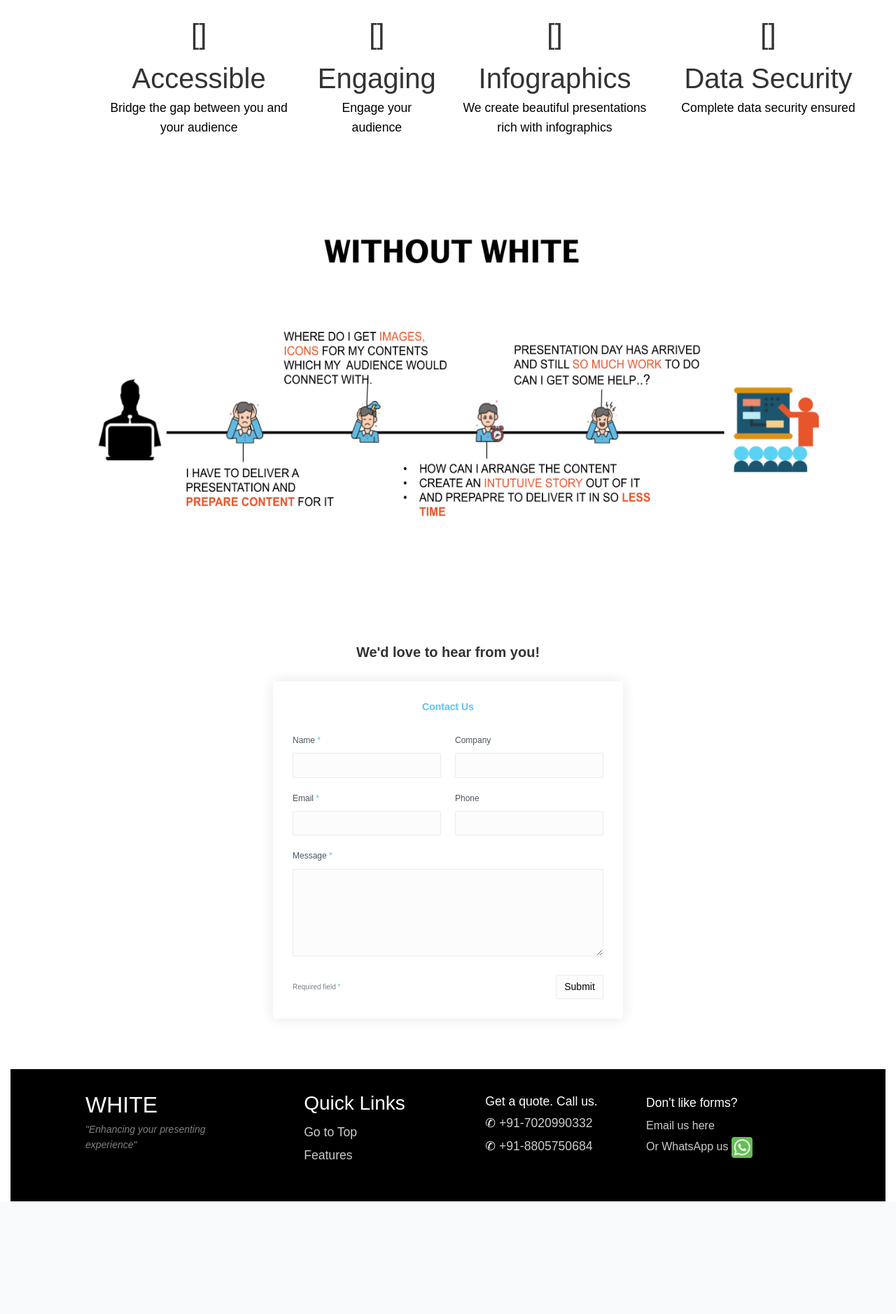
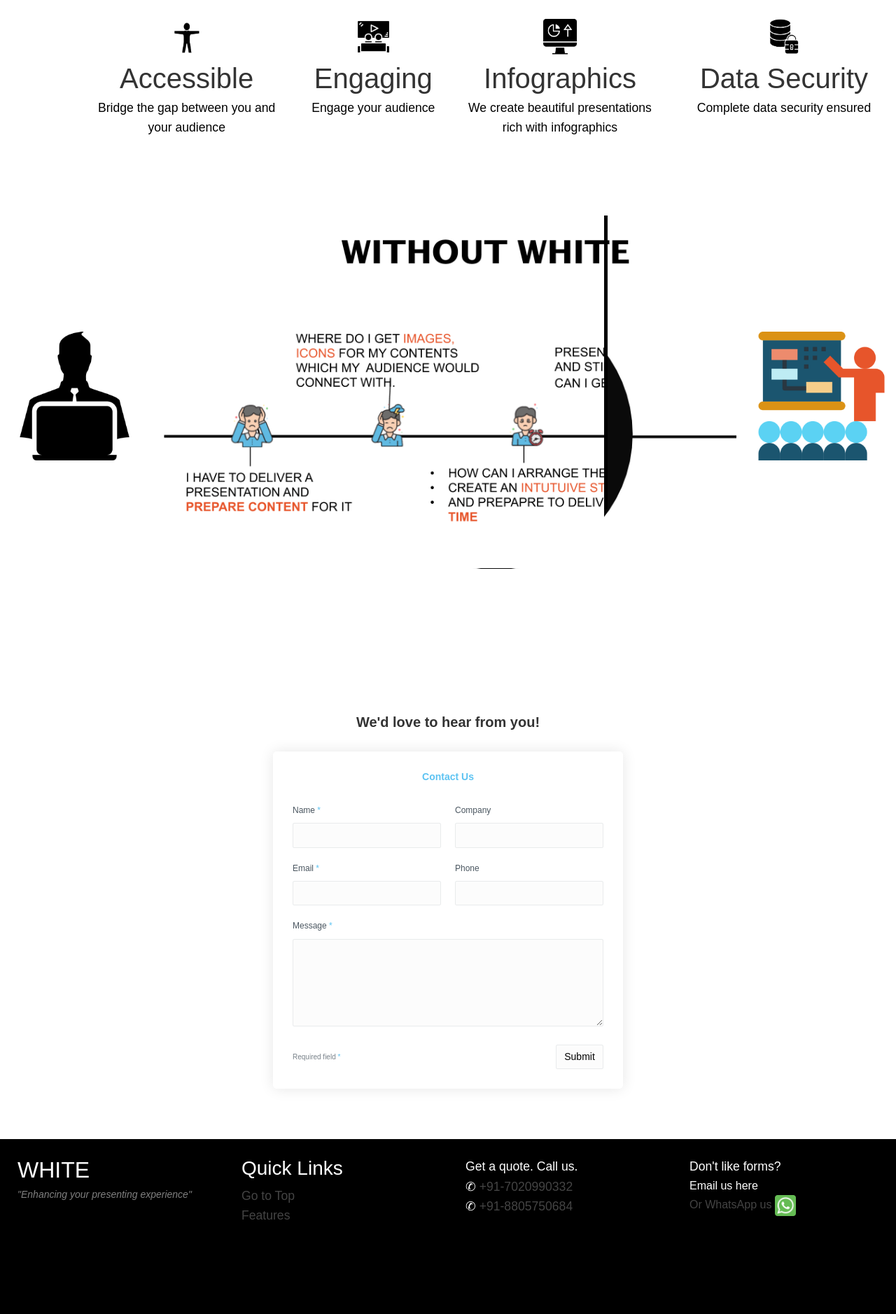
Before and after one commit to WHITE-website/White, a Django app: page / in a window 1280 px wide. Shown: the part 918-2796 px from the top of the page at 70% size. Before the commit the page ends 2635 px from the top, so only its background shows below. Run offline with Django 3.2, Linux system fonts and the light colour scheme; some libraries are stand-ins or nearby versions; some web fonts are replaced.

Commit message:
animation and footer update

```diff
--- a/static/home1.css
+++ b/static/home1.css
@@ -15,6 +15,7 @@ body {
     line-height: 1.6;
     color: #333;
     font-size: 1.1rem;
+    overflow-x: hidden;
 }
 
 h1{
@@ -39,7 +40,6 @@ ul {
 
 .container1 {
     max-width: 1100px;
-
     overflow: hidden;
     padding: 0 2rem;
 }
@@ -51,36 +51,66 @@ ul {
     color: var(--primary-color);
 }
 
+/*For with and without*/
+.one .row{
+    margin: 0px;
+}
+.imagesection {
+    position: relative;
+    width: 100%;
+    min-height:600px;
+    overflow: hidden;
+  }
+   .imagea {
+    position: absolute;
+    overflow: hidden;
+  }
 
-/*baadme copy kiya hua*/
+  .imagea.secondimg .final-image {
+    transform: skew(0deg);
+    margin-left: 900px;
+  }
 
-.image-container{
-    height: 500px;
-    width: 1080px;
-    position: relative;
-    border: 0px solid black;
-}
+  .imagea.secondimg {
+    transform: skew(0deg);
+    margin-left: -900px;
+    width: calc(50vw + 900px);
+    border: 5px solid black;
+    border-top: 0px;
+    background-clip: content-box; /* so that the background color is not below the border */
+    border-image: linear-gradient(to bottom, #000 70%, rgba(0,0,0,0) 70%); /* to top - at 50% transparent */
+    border-image-slice: 1;
+  }
 
-.image-container img{
-    height: 100%;
-    width: 100%;
-}
+   .imagea.firstimg {
+    border: 5px solid white;
+    border-top: none;
+  }
 
-.transition-image{
-    position: absolute;
-    top: 0px;
-    left: 0px;
-    opacity: 0;
-    transition: opacity 1s ease;
-}
+   .imagea .final-image {
+    height: 600px;
+  }
 
-.transition-image:hover {
-    opacity: 1;
-}
+   .imagea img {
+    width: 900px;
+  }
 
-/*ends*/
+  /* carousal */
+  .carousel-indicators li{
+      background-color: #839192;
+      width: 10px;
+      height: 10px;
+      border-radius: 100%;
+  }
 
-.section-footer {
+  .container-fluid{
+   padding: 0;
+   overflow: hidden;
+  }
+  /*End*/
+
+
+/* .section-footer {
     background-color: #000000;
     color: #fff;
     padding: 2rem 0;
@@ -109,7 +139,7 @@ ul {
 .section-footer a > i {
     color: #555;
 
-}
+} */
 
 .email-form {
     width: 100%;
@@ -185,6 +215,28 @@ ul {
     background-color: var(--overlay-color);
 }
 
+/* Footer new */
+.footer{
+	background: #303036;
+	color: #d3d3d3;
+	position: relative;
+}
+
+.footer .footer-content {
+	height: 250px;
+	display: flex;
+	font-family: "Poppins", sans-serif;
+}
+
+.footer .footer-content .footer-section{
+	flex:1;
+    padding: 25px;
+}
+
+.footer .footer-content .footer-section p{
+	color: #777777;
+}
+
 @media (max-width: 700px) {
     .section-a .container1 {
         grid-template-columns: 1fr;
@@ -204,16 +256,18 @@ ul {
         margin: auto;
     }
 
-    .section-footer {
-        padding: 2rem 0;
+    .footer .footer-content .footer-section.links{
+        display: none;
     }
-    .section-footer .container1 {
-        grid-template-columns: 1fr;
+
+    .footer .footer-content{
+        display: grid;
+        height: 400px;
         text-align: center;
     }
 
-    .section-footer div:nth-child(2),
-    .section-footer div:nth-child(3) {
-        display: none;
+    .footer .footer-content .footer-section{
+        border: none;
+        padding: 10px;
     }
 }
--- a/templates/home1.html
+++ b/templates/home1.html
@@ -33,11 +33,24 @@
         @media (max-width: 978px) {
             .container-fluid {
                 padding: 0;
-                margin: 5px;
+                /* margin: 5px;
+                margin-bottom: 0px; */
             }
         }
     </style>
 
+    <script>
+        document.addEventListener('DOMContentLoaded', function(){
+            let banner = document.getElementById('box');
+            let devLayer = banner.querySelector('.secondimg');
+            let delta = 0;
+
+            banner.addEventListener('mousemove', function(e){
+                delta = (e.clientX - window.innerWidth / 2) * 0.5;
+                devLayer.style.width = e.clientX + 1000 + delta + 'px';
+            });
+        })
+    </script>
 </head>
 
 <body>
@@ -132,24 +145,24 @@
         <div class="container2 row mx-auto" style="text-align: center">
             <div class="col-xl-1 d-none d-lg-block"> </div>
             <div class="col1 col-xl-3 col-md-6 mx-auto pt-2" style="text-align: center">
-                <h1 class="icon">[]</h1>
+                <h1 class="icon"><img src="{% static 'Accessible.png' %}" style="width:65%;height:65%;"></h1>
                 <h1 style="text-align: center">Accessible</h1>
                 <p style="color: #000000">Bridge the gap between you and your audience</p>
             </div>
             <div class="col1 col-xl-2 col-md-6 mx-auto pt-2">
-                <h1 class="icon" style="align-content: center">[]</h1>
+                <h1 class="icon" style="align-content: center"><img src="{% static 'watching_tv.png' %}" style="width:60%;height:60%;"></h1>
                 <h1>Engaging</h1>
                 <p style="color: #000000">Engage your audience</p>
             </div>
             <div class="col1 col-xl-3 col-md-6 mx-auto pt-2">
-                <h1 class="icon">[]</h1>
+                <h1 class="icon"><img src="{% static 'infographic.png' %}" style="width:65%;height:60%;"></h1>
                 <h1>Infographics</h1>
                 <p style="color: #000000">We create beautiful presentations rich with infographics</p>
             </div>
             <div class="responsivegroup"></div>
 
             <div class="col1 col-xl-3 col-md-6 mx-auto pt-2">
-                <h1 class="icon">[]</h1>
+                <h1 class="icon"><img src="{% static 'data_security.png' %}" style="width:65%;height:60%;"></h1>
                 <h1>Data Security</h1>
                 <p style="color: #000000">Complete data security ensured</p>
             </div>
@@ -160,10 +173,58 @@
 
     <div class="presentation mt-5 pt-5" id="WhyUs">
         <div id="container12" class="presentation2">
-            <div class="box one">
-                <div class="image-container mx-auto">
-                    <img src="{% static 'without.png' %}" align="center" class="img-fluid">
-                    <img src="{% static 'with.png' %}" align="center" class="img-fluid transition-image">
+            <div class="one" id="box">
+                <div class="row w-100">
+                    <div class="col-2" style="padding-top: 13%;">
+                    <img src="{% static 'teach.png' %}" class="img-fluid">
+                        </div>
+                    <div class="col-8 d-none d-xl-block mid1">
+                        <div class="imagesection" id="imagesection">
+                      <div class="imagea firstimg">
+                        <div class="final-image">
+                          <img src="{% static 'with1.png' %}" >
+                        </div>
+                      </div>
+                      <div class="imagea secondimg">
+                        <div class="final-image">
+                          <img src="{% static 'without1.png' %}" >
+                        </div>
+                      </div>
+                        </div>
+                    </div>
+                    <div class="col-8 d-block d-xl-none mid2">
+                          <div id="demo" class="carousel slide" data-ride="carousel" data-interval="2000" data-pause="hover">
+
+                            <!-- Indicators  -->
+                            <ul class="carousel-indicators">
+                              <li data-target="#demo" data-slide-to="0" class="active"></li>
+                              <li data-target="#demo" data-slide-to="1"></li>
+                            </ul>
+
+                            <!-- The slideshow -->
+                            <div class="carousel-inner">
+                              <div class="carousel-item active">
+                                <img src="{% static 'without1.png' %}" alt="without white" style="width:100%;">
+                              </div>
+
+                              <div class="carousel-item">
+                                <img src="{% static 'with1.png' %}" alt="with white" style="width:100%;">
+                              </div>
+                            </div>
+
+                            <!-- Left and right controls -->
+                            <!-- <a class="carousel-control-prev" href="#demo" data-slide="prev">
+                              <span class="carousel-control-prev-icon"></span>
+                            </a>
+                            <a class="carousel-control-next" href="#demo" data-slide="next">
+                              <span class="carousel-control-next-icon"></span>
+                            </a> -->
+
+                          </div>
+                    </div>
+                    <div class="col-2" style="padding-top: 13%;">
+                        <img src="{% static 'present.png' %}" class="img-fluid" >
+                    </div>
                 </div>
             </div>
         </div>
@@ -211,31 +272,29 @@
     </div>
 
     <!-- Footer -->
-    <footer class="section-footer" style="background-color: #000000">
-        <div class="container1 mx-auto">
+        <footer class="footer" style="background-color: #000000">
 
-            <div class="mx-auto">
+            <div class="footer-content">
+                <div class="footer-section about">
                     <h2 class="text-2 mb-1" style="color: white">WHITE</h2>
                     <p style="font-size: 14px; color: gray"><i>"Enhancing your presenting experience"</i></p>
                 </div>
 
-            <div class="mx-auto">
+                <div class="footer-section links">
                     <h3 style="color: white">Quick Links</h3>
                     <ul>
                         <li><a href="#navbar1">Go to Top</a></li>
                         <li><a href="#WhyUs">Features</a></li>
-
                     </ul>
                 </div>
 
-            <div class="mx-auto" style="color: white">
+                <div class="footer-section contact" style="color: white">
                     Get a quote. Call us. <br> &#9990; <a href="tel:+91 7020990332">+91-7020990332</a><br>
                     &#9990; <a href="tel:+91 8805750684">+91-8805750684</a>
-
                 </div>
 
-            <div id="email-id" style="color: white">
-                Don't like forms? <a href="mailto:operations@white.org.in"><br>
+                <div class="footer-section mail" id="email-id" style="color: white">
+                    Don't like forms? <a href="mailto:operations@white.org.in" style="color: white;">
                     <p style="font-size: 16px; color: gray"> Email us here <img src="{% static 'icons/email-icon.png' %}"
                                                                                 width="30"></a> <br>
                     <a href="https://api.whatsapp.com/send?phone=+91-7020990332"> Or WhatsApp us <img
```
Also changed, not shown: static/Accessible.png (added), static/With1.png (added), static/data_security.png (added), static/engaging.png (added), static/infographic.png (added), static/present.png (added), static/teach.png (added), static/watching_tv.png (added), static/without1.png (added), 2 other files. Lines whose indentation alone changed are shown as unchanged.
